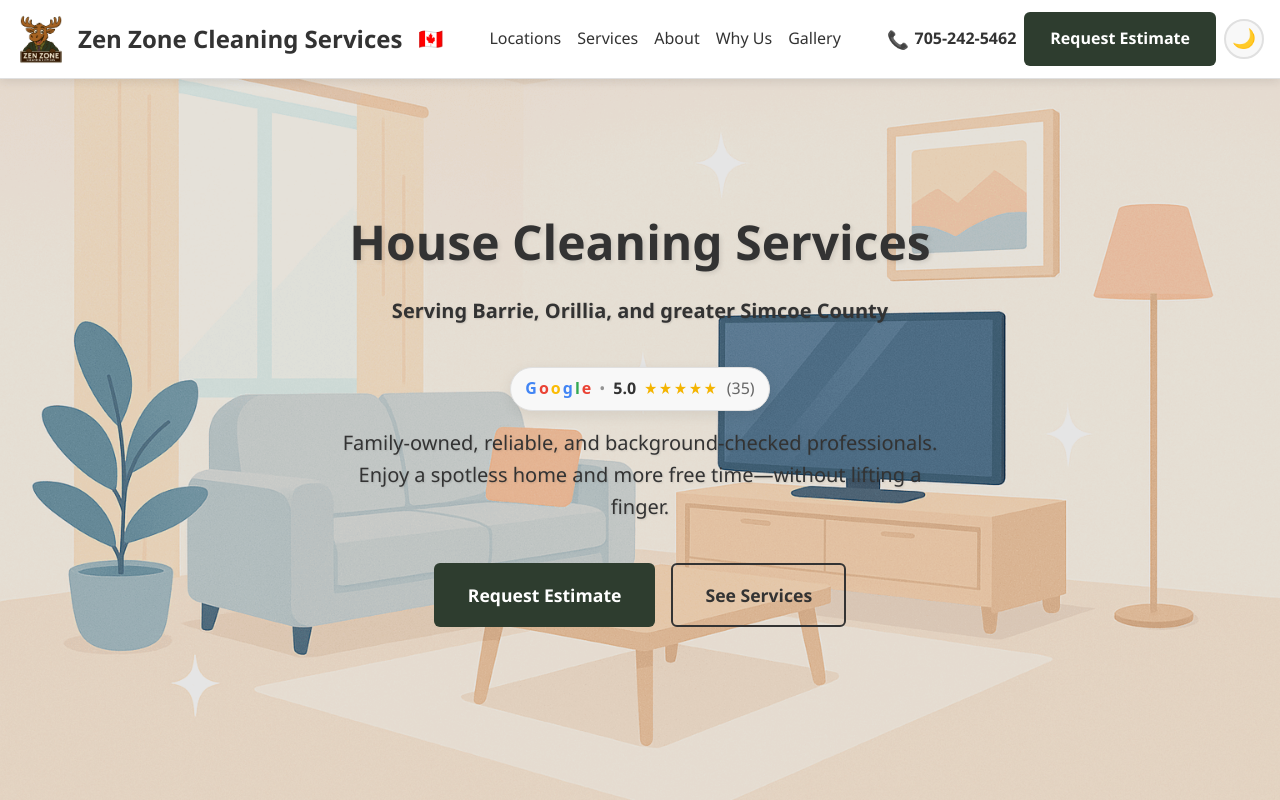
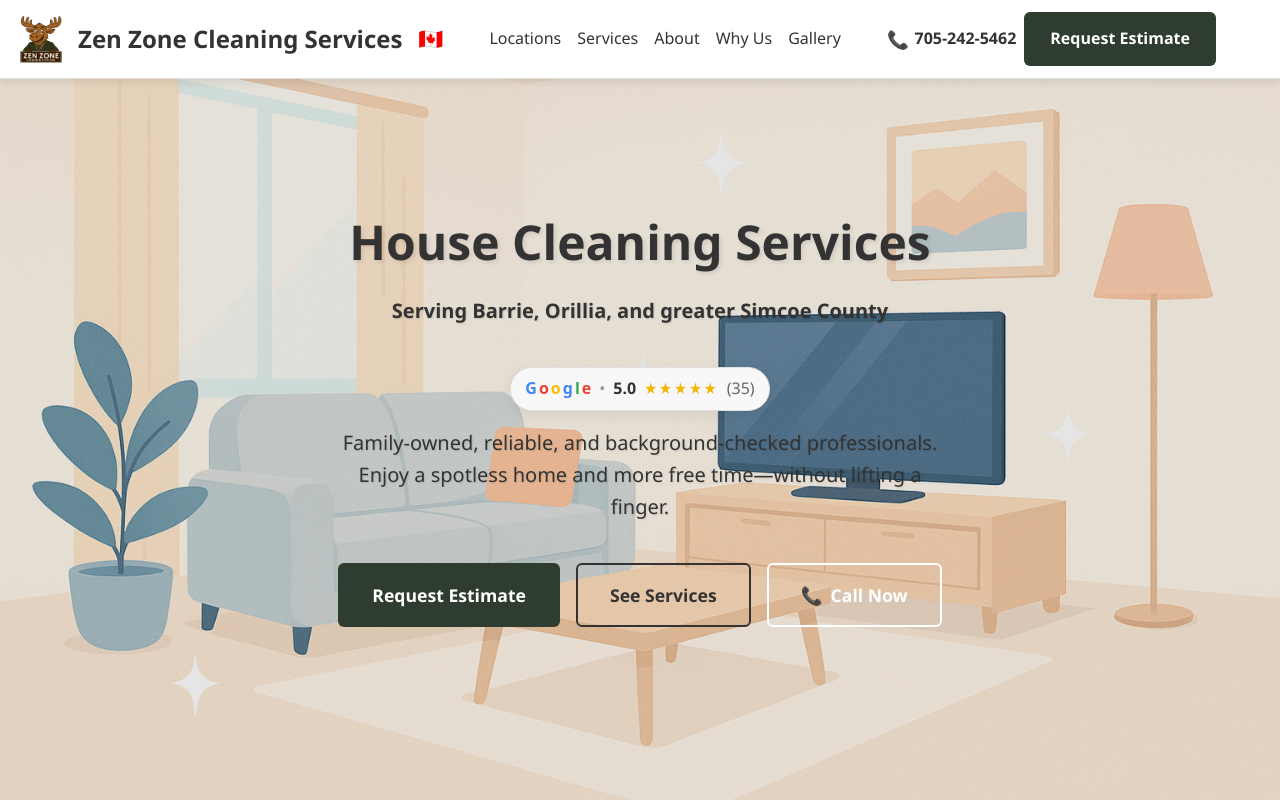
Before and after one commit to marinusdebeer/zen-zone-cleaning-website, a React (Create React App) app: page / in a window 1280 px wide. Shown: the top 800 px of the page. Built offline with nearby package versions, Linux system fonts and the light colour scheme.

Commit message:
improved header

```diff
--- a/src/App.css
+++ b/src/App.css
@@ -94,6 +94,7 @@
   padding: 4rem 2rem;
   max-width: var(--max-content-width);
   margin: 0 auto;
+  scroll-margin-top: 100px; /* Account for fixed header */
 }
 
 .section--alt {
--- a/src/components/Header.css
+++ b/src/components/Header.css
@@ -247,6 +247,13 @@
   color: var(--color-text);
   z-index: 1;
 }
+
+.mobile-menu__theme-toggle {
+  position: absolute;
+  top: 12px;
+  right: 12px;
+  z-index: 1;
+}
 .mobile-menu__burger .menu-icon {
   width: 22px;
   height: 2px;
@@ -371,6 +378,15 @@
   .phone-text {
     display: none; /* only icon on mobile */
   }
+  .header__phone {
+    display: none; /* hide phone icon on mobile */
+  }
+  .header__book {
+    display: none; /* hide Request Estimate button on mobile */
+  }
+  .header__actions .theme-toggle {
+    display: none; /* hide theme toggle in header on mobile */
+  }
   .header__menu-toggle {
     display: inline-flex;
   }
--- a/src/components/Header.js
+++ b/src/components/Header.js
@@ -123,6 +123,7 @@ const Header = () => {
           <button className="mobile-menu__burger" aria-label="Close menu" onClick={closeMenu}>
             <span className="menu-icon" />
           </button>
+          <ThemeToggle size="medium" className="mobile-menu__theme-toggle" />
           <div className="mobile-menu__content">
             <a href="#locations" onClick={handleSectionClick('locations')}>
               Locations
@@ -139,9 +140,6 @@ const Header = () => {
             <Link to={'/gallery'} onClick={closeMenu}>
               Gallery
             </Link>
-            <a href="tel:+17052425462" onClick={closeMenu}>
-              Call 705‑242‑5462
-            </a>
             <Link to={'/book'} className="btn mobile-menu__cta" onClick={closeMenu}>
               Request Estimate
             </Link>
--- a/src/components/Hero.css
+++ b/src/components/Hero.css
@@ -206,6 +206,25 @@
   box-shadow: 0 4px 12px var(--color-shadow);
 }
 
+/* Call button styling */
+.hero__buttons .btn--call {
+  background-color: var(--color-success);
+  color: var(--color-on-primary);
+  border-color: var(--color-success);
+}
+
+.hero__buttons .btn--call:hover {
+  background-color: var(--color-success-hover);
+  color: var(--color-on-primary);
+  transform: translateY(-2px);
+  box-shadow: 0 4px 12px var(--color-shadow);
+}
+
+.hero__buttons .btn--call .phone-icon {
+  margin-right: 0.5rem;
+  font-size: 1.1rem;
+}
+
 .hero__trust {
   display: flex;
   gap: 2rem;
--- a/src/components/Hero.js
+++ b/src/components/Hero.js
@@ -73,6 +73,12 @@ const Hero = ({ title, subtitle }) => {
           <a href="#services" className="btn btn--outline">
             See Services
           </a>
+          <a href="tel:+17052425462" className="btn btn--call">
+            <span className="phone-icon" aria-hidden="true">
+              📞
+            </span>
+            Call Now
+          </a>
         </div>
       </div>
     </section>
```
